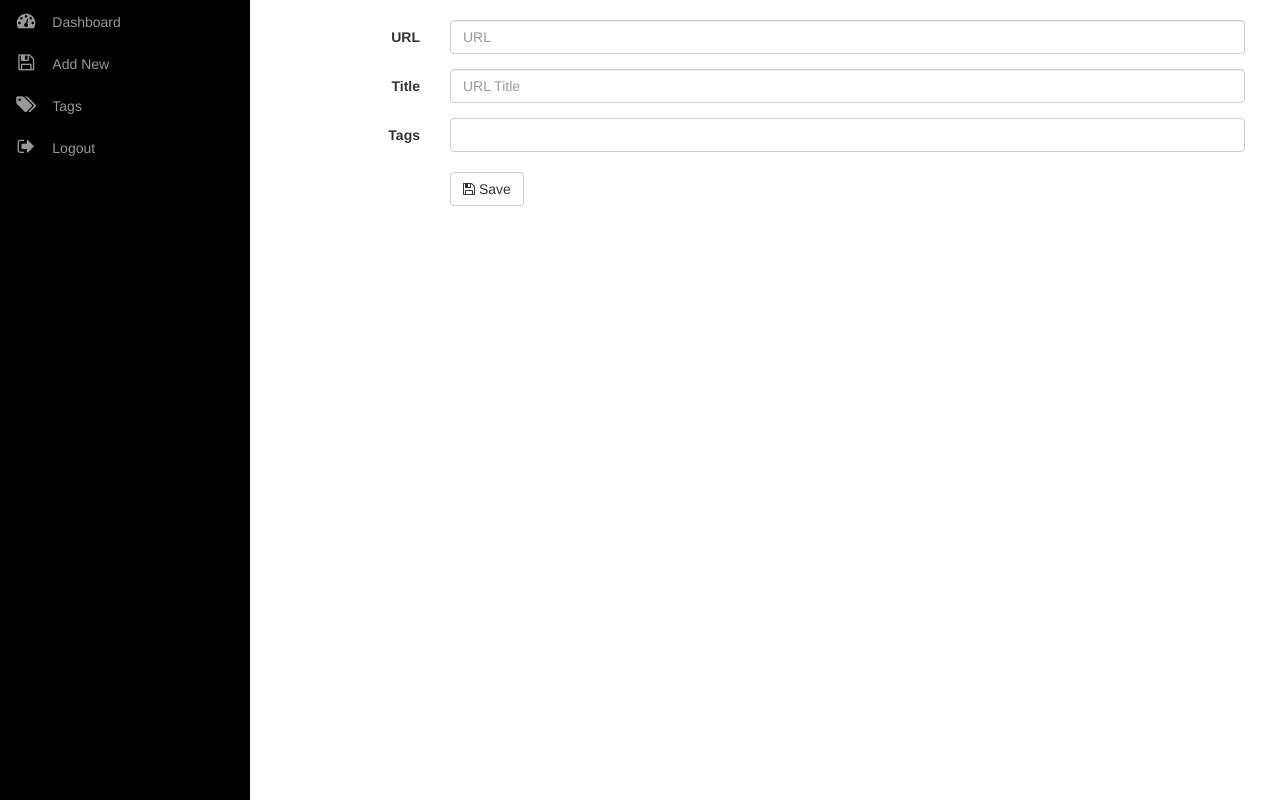
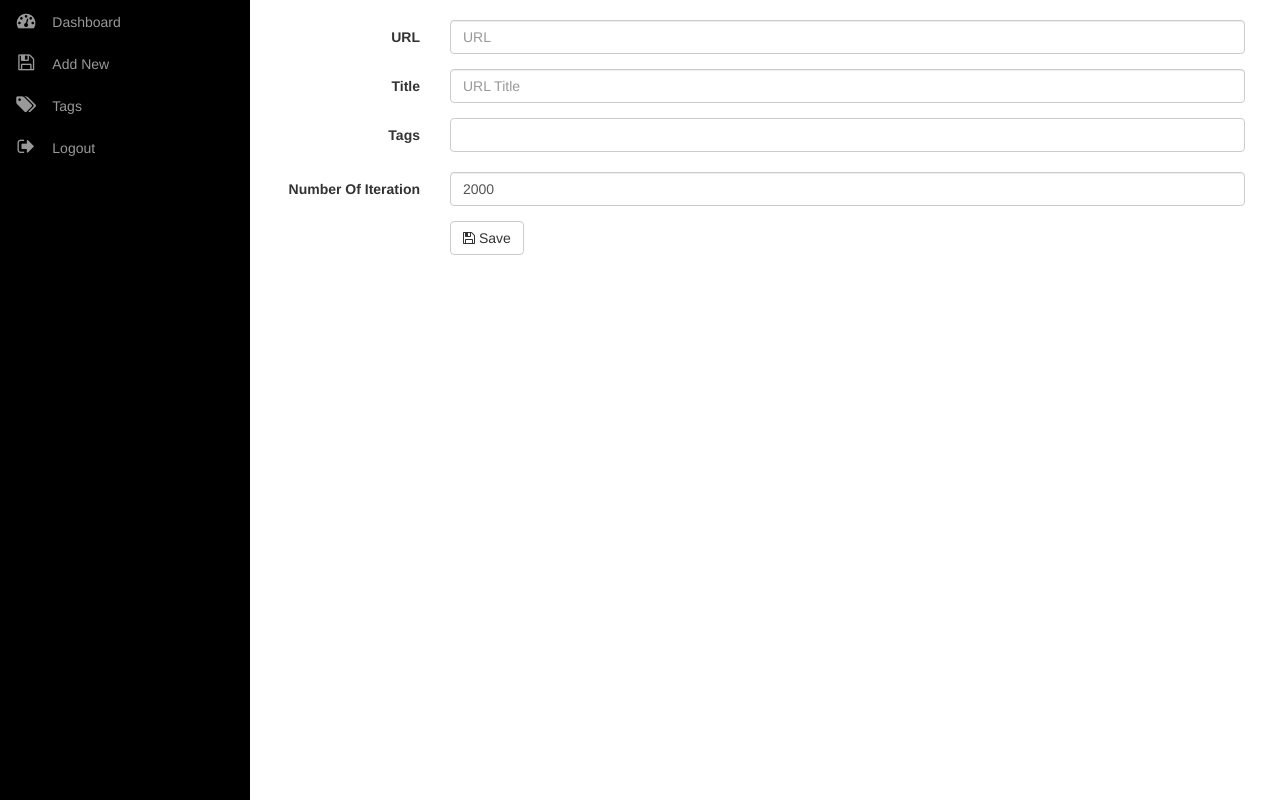
Before and after one commit to pyprism/Hiren-Bookmark-Server, a Django app: template templates/form.html in a window 1280 px wide. Shown: the part 58-858 px from the top of the page. Run offline with Django 3.2, Linux system fonts and the light colour scheme; the template is opened without the code that fills it, so the values that code supplies are empty; some libraries are stand-ins or nearby versions.

Commit message:
added new fie ld

```diff
--- a/templates/form.html
+++ b/templates/form.html
@@ -20,6 +20,12 @@
                 <input type="text" id="tags" required class="form-control " />
             </div>
         </div>
+        <div class="form-group" >
+            <label class="control-label col-sm-2">Number Of Iteration</label>
+            <div class="col-sm-10">
+                <input type="number" id="iteration" value="2000" required class="form-control " />
+            </div>
+        </div>
         <div class="form-group">
             <div class="col-sm-offset-2 col-sm-10">
                 <button type="submit" class="btn btn-default"><i class="fa fa-save" ></i> Save</button>
```
